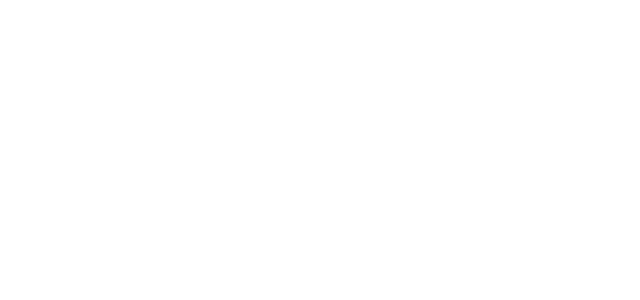
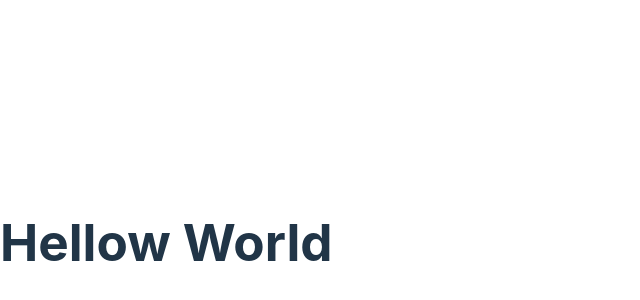
Before and after one commit to vikram-codes/React-Quiz, a React (Vite) app: page / in a window 1280 px wide. Shown: the part 158-458 px from the top of the page, without its empty margins (0-640 px from the left). Built offline with nearby package versions, Linux system fonts and the light colour scheme.

Commit message:
Setting up development environment

```diff
--- a/src/App.jsx
+++ b/src/App.jsx
@@ -1,7 +1,11 @@
 import { useState } from "react";
 
 function App() {
-  return <></>;
+  return (
+    <>
+      <h1>Hellow World</h1>
+    </>
+  );
 }
 
 export default App;
```
